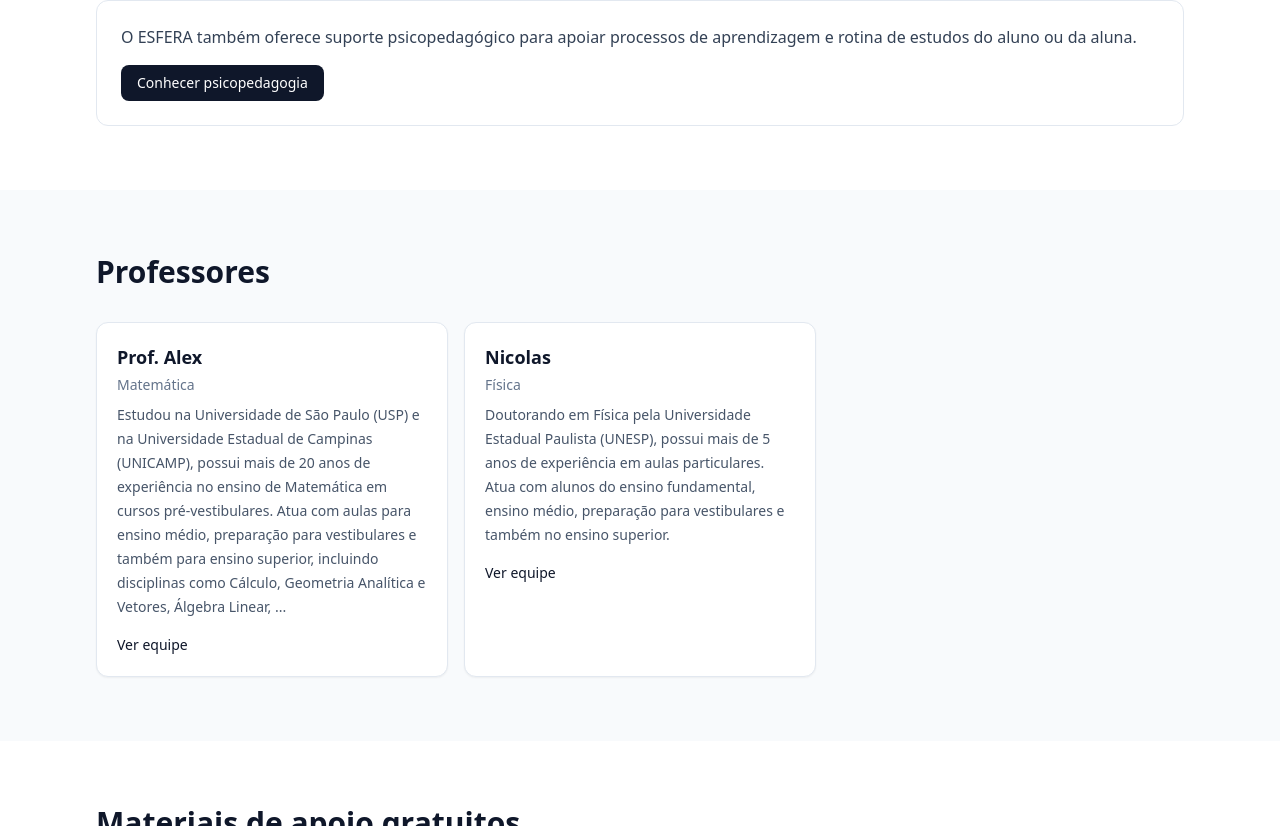
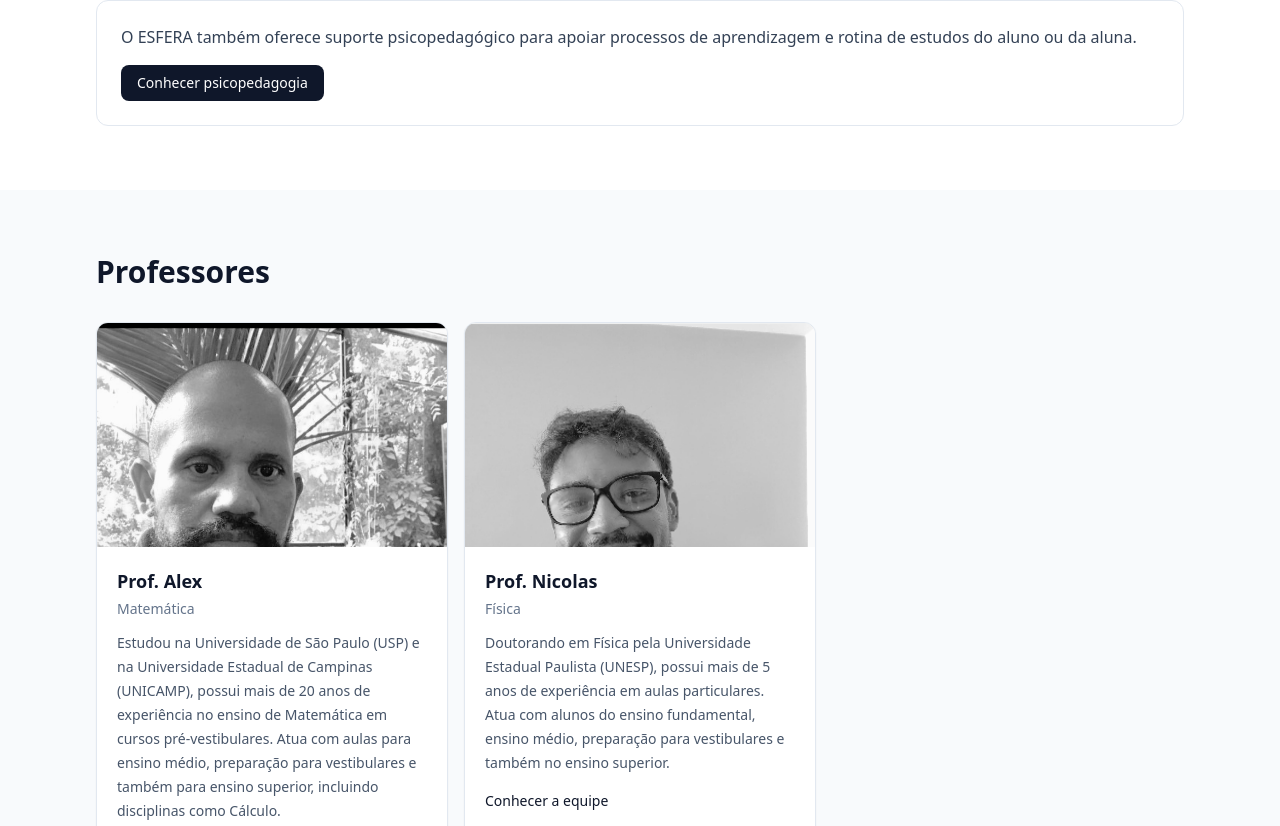
Before and after one commit to esfera-instituto/esfera-site, a Next.js app: page / in a window 1280 px wide. Shown: the part 1974-2800 px from the top of the page. Built offline with nearby package versions, Linux system fonts and the light colour scheme.

Commit message:
Atualiza professores e conteúdo do site ESFERA

```diff
--- a/app/page.tsx
+++ b/app/page.tsx
@@ -111,12 +111,42 @@ const whatsappUrl =
       </Section>
 
       <Section title="Professores">
-        <Grid>
-          {professores.map((professor) => (
-            <Card key={professor.id} title={professor.nome} meta={professor.area} description={professor.descricao} href="/professores" actionLabel="Ver equipe" />
-          ))}
-        </Grid>
-      </Section>
+  <Grid>
+    {professores.map((professor) => (
+      <article
+        key={professor.id}
+        className="overflow-hidden rounded-xl border border-slate-200 bg-white shadow-sm"
+      >
+        <img
+          src={professor.imagem}
+          alt={professor.nome}
+          className="h-56 w-full object-cover object-top"
+        />
+
+        <div className="p-5">
+          <h3 className="text-lg font-semibold text-marinho">
+            {professor.nome}
+          </h3>
+
+          <p className="mt-1 text-sm font-medium text-slate-500">
+            {professor.area}
+          </p>
+
+          <p className="mt-3 text-sm leading-6 text-slate-600">
+            {professor.descricao}
+          </p>
+
+          <Link
+            href="/professores"
+            className="mt-4 inline-block text-sm font-medium text-marinho"
+          >
+            Conhecer a equipe
+          </Link>
+        </div>
+      </article>
+    ))}
+  </Grid>
+</Section>
 
       <Section title="Materiais de apoio gratuitos" className="bg-white">
         <Grid>
--- a/data/professores.ts
+++ b/data/professores.ts
@@ -1,15 +1,19 @@
+import { Professor } from "@/lib/types";
+
 export const professores: Professor[] = [
   {
     id: "p1",
     nome: "Prof. Alex",
     area: "Matemática",
+    imagem: "/professores/alex.jpg",
     descricao:
-      "Estudou na Universidade de São Paulo (USP) e na Universidade Estadual de Campinas (UNICAMP), possui mais de 20 anos de experiência no ensino de Matemática em cursos pré-vestibulares. Atua com aulas para ensino médio, preparação para vestibulares e também para ensino superior, incluindo disciplinas como Cálculo, Geometria Analítica e Vetores, Álgebra Linear, ..."
+      "Estudou na Universidade de São Paulo (USP) e na Universidade Estadual de Campinas (UNICAMP), possui mais de 20 anos de experiência no ensino de Matemática em cursos pré-vestibulares. Atua com aulas para ensino médio, preparação para vestibulares e também para ensino superior, incluindo disciplinas como Cálculo."
   },
   {
     id: "p2",
-    nome: "Nicolas",
+    nome: "Prof. Nicolas",
     area: "Física",
+    imagem: "/professores/nicolas.png",
     descricao:
       "Doutorando em Física pela Universidade Estadual Paulista (UNESP), possui mais de 5 anos de experiência em aulas particulares. Atua com alunos do ensino fundamental, ensino médio, preparação para vestibulares e também no ensino superior."
   }
```
Also changed, not shown: public/professores/alex.jpg, public/professores/isa.jpg (added).
